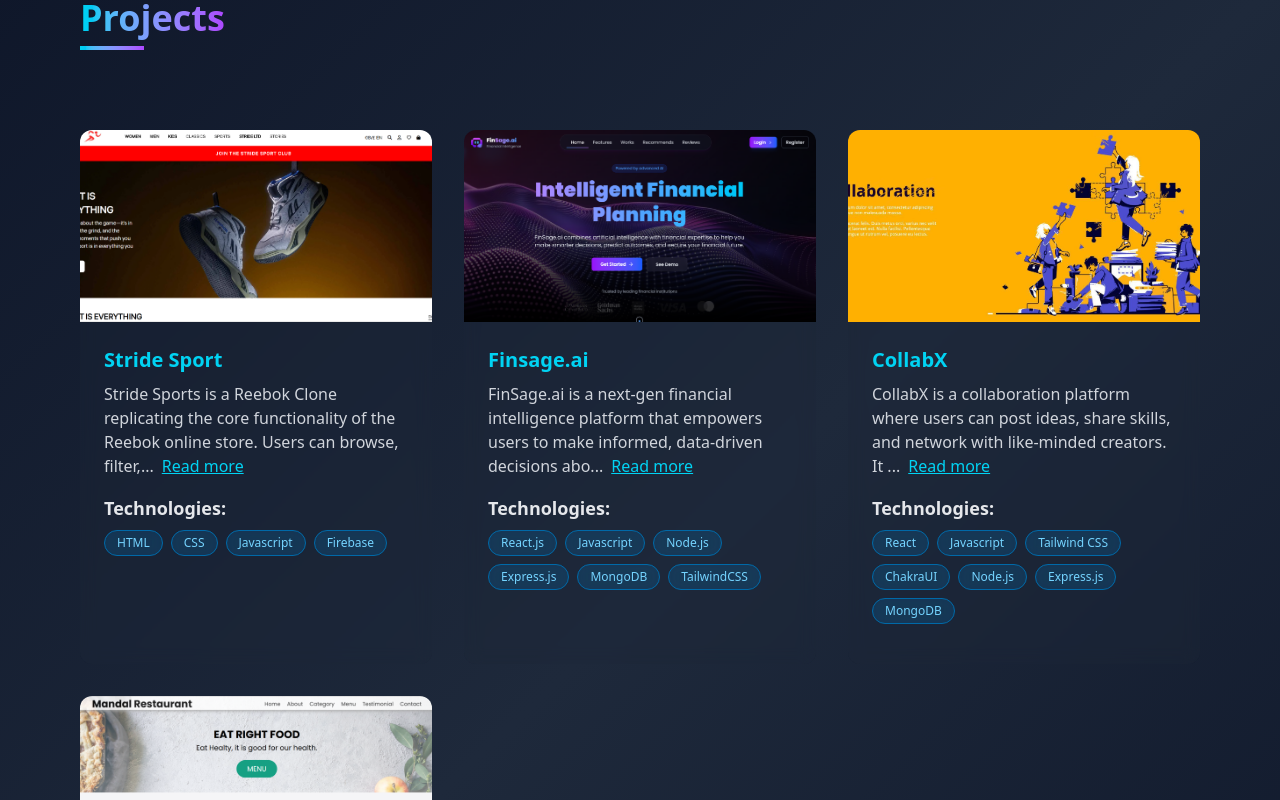
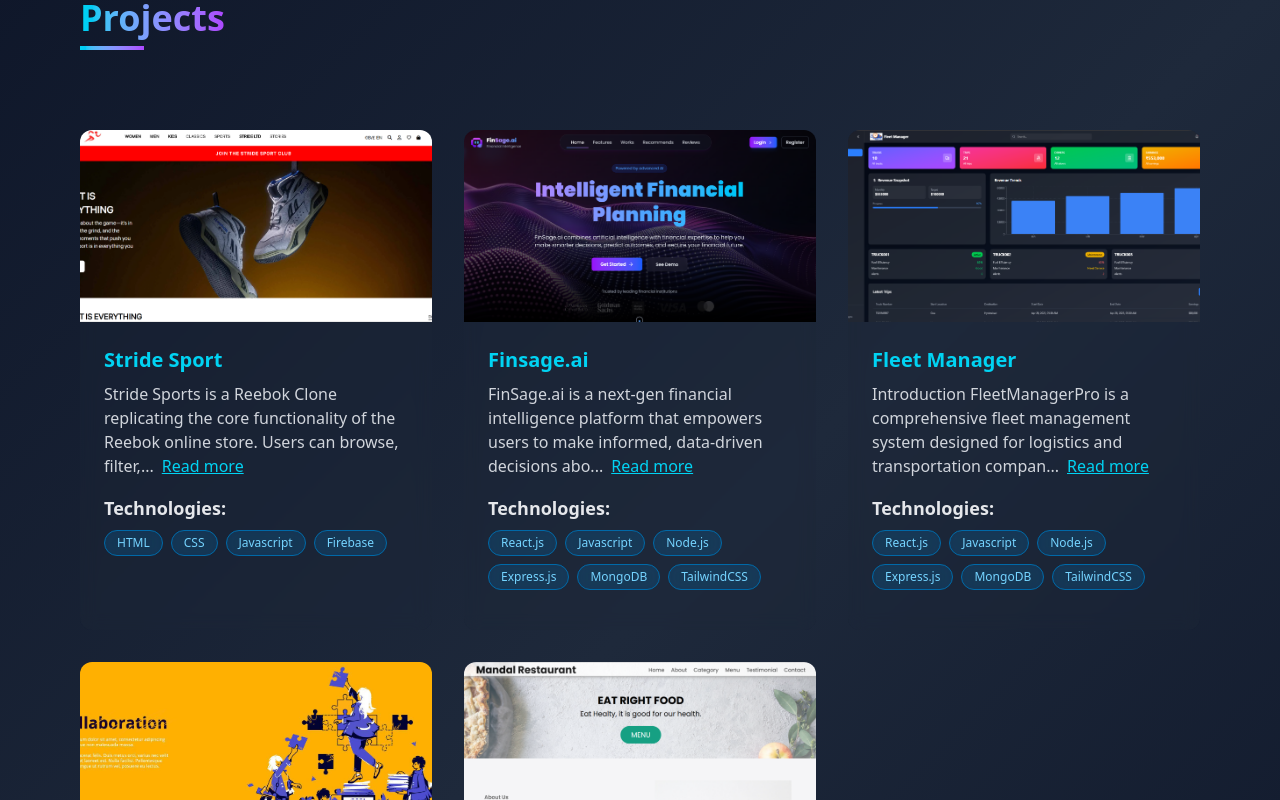
Before and after one commit to ankithmandal09/Portfolio, a React (Vite) app: page / in a window 1280 px wide. Shown: the part 2760-3560 px from the top of the page. Built offline with nearby package versions, Linux system fonts and the light colour scheme.

Commit message:
added project

```diff
--- a/src/components/sections/Projects.jsx
+++ b/src/components/sections/Projects.jsx
@@ -15,9 +15,32 @@
     description:
       "FinSage.ai is a next-gen financial intelligence platform that empowers users to make informed, data-driven decisions about their financial future. Built with modern technologies and a focus on user-centric design, it enables simulations of life decisions, provides personalized AI-based recommendations, and maintains a privacy-first model. Whether you're planning a career change or managing expenses, FinSage.ai helps you visualize the financial impact of your choices in real time.",
     image: "./finsage.png",
-    technologies: ["React.js","Javascript", "Node.js", "Express.js", "MongoDB", "TailwindCSS"],
+    technologies: [
+      "React.js",
+      "Javascript",
+      "Node.js",
+      "Express.js",
+      "MongoDB",
+      "TailwindCSS",
+    ],
     github: "https://github.com/smith-bimal/FinSage.ai",
     demo: "https://finsage-ai-phi.vercel.app/",
+  },
+  {
+    title: "Fleet Manager",
+    description:
+      "Introduction FleetManagerPro is a comprehensive fleet management system designed for logistics and transportation companies to track, monitor, and optimize their fleet operations. With features like vehicle tracking, route planning, and real-time updates, FleetManagerPro empowers businesses to manage their fleet efficiently and make data-driven decisions.",
+    image: "./main.png",
+    technologies: [
+      "React.js",
+      "Javascript",
+      "Node.js",
+      "Express.js",
+      "MongoDB",
+      "TailwindCSS",
+    ],
+    github: "https://github.com/ankithmandal09/B44_WEB_077_Fleet_manager",
+    demo: "https://b44-web-077-fleet-manager.vercel.app/",
   },
   {
     title: "CollabX",
```
Also changed, not shown: public/main.png (added).
